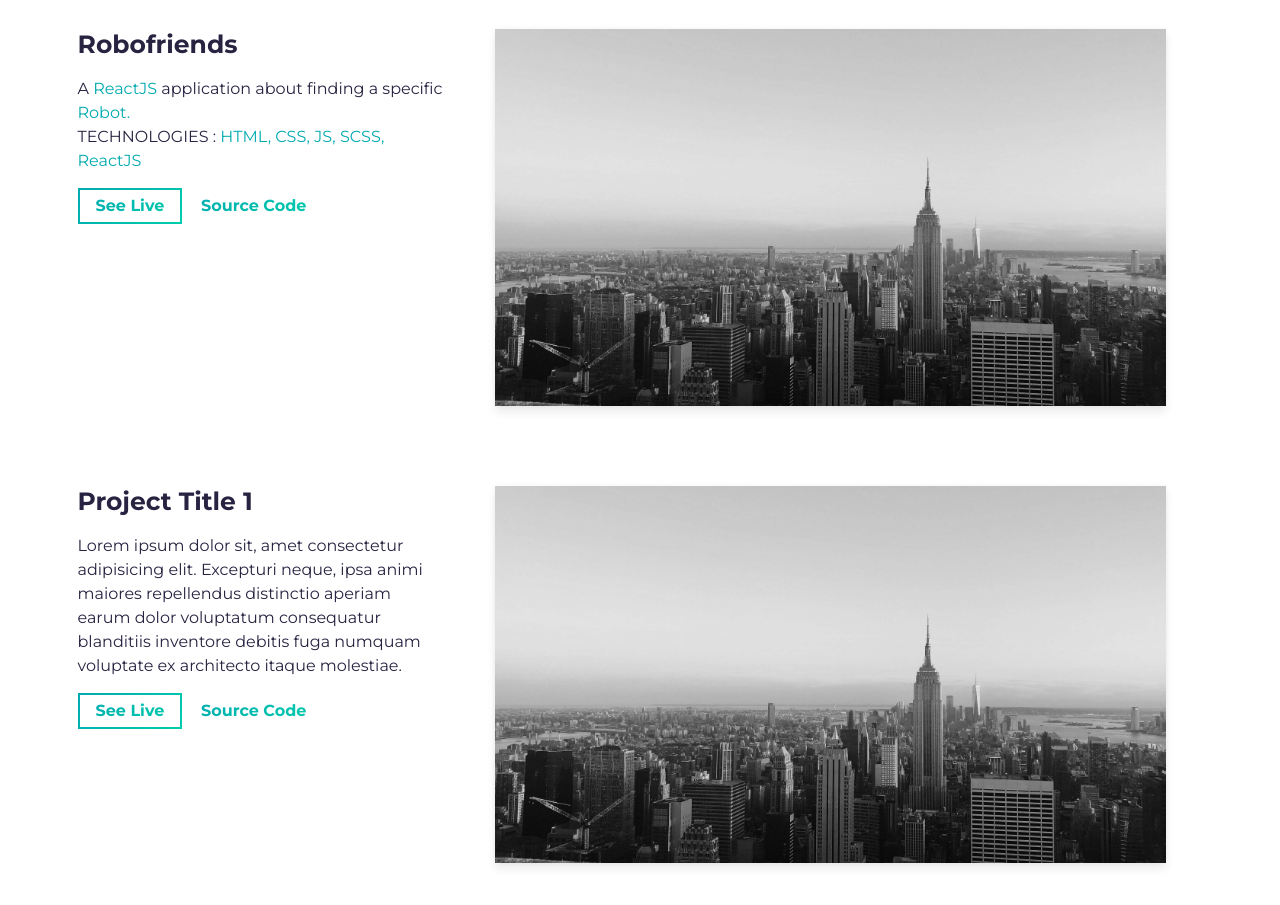
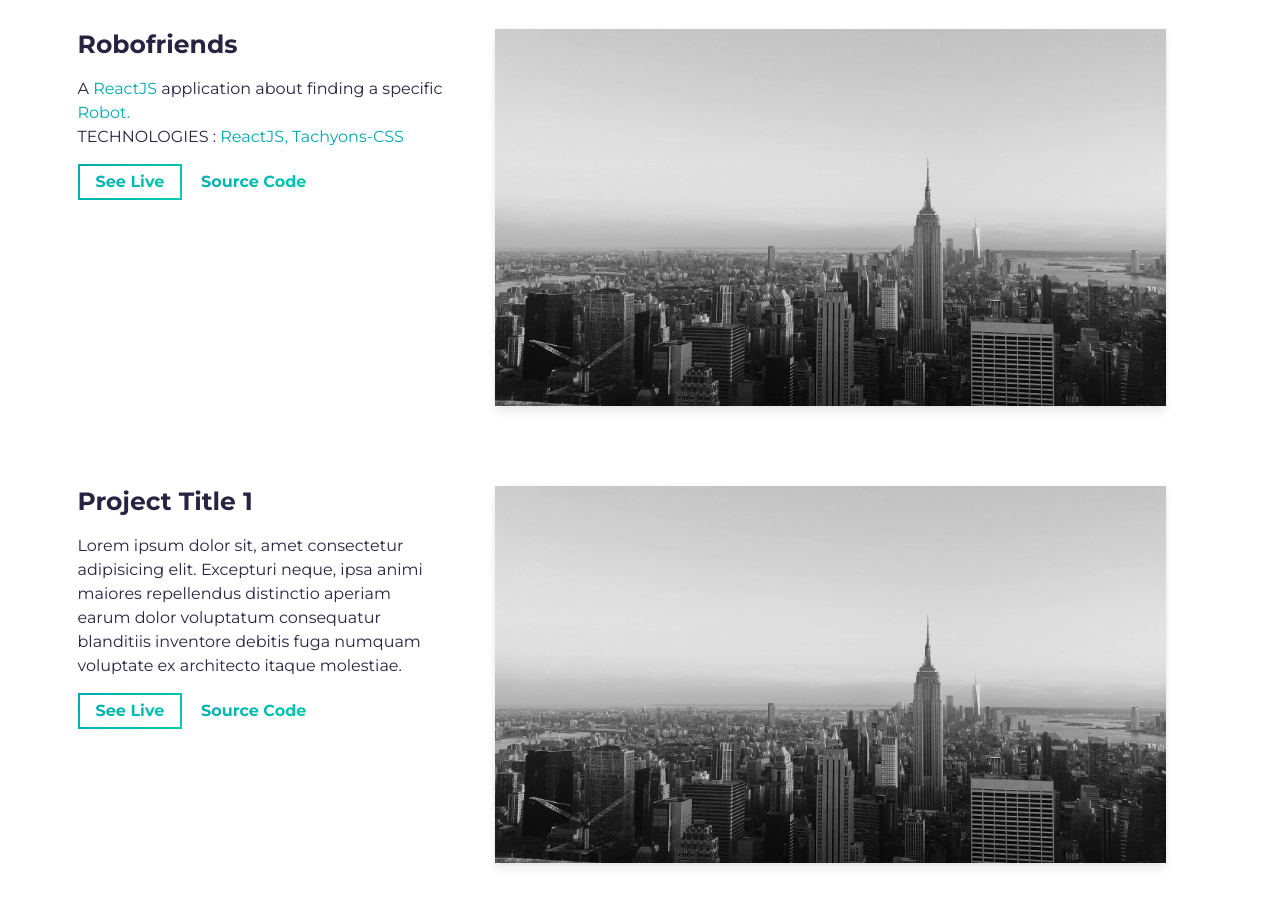
Before and after one commit to jonasfounkeu/sampleformyporfolio, a website built with Parcel: page src/index.html in a window 1280 px wide. Shown: the part 1560-2465 px from the top of the page. Built offline with nearby package versions, Linux system fonts and the light colour scheme.

Commit message:
add tech

```diff
--- a/src/index.html
+++ b/src/index.html
@@ -101,7 +101,7 @@
                 <p class="mb-4">
                   A <span class="green">ReactJS</span> application about finding a specific <span
                     class="green">Robot.</span><br>
-                  TECHNOLOGIES : <span class="green">HTML, CSS, JS, SCSS, ReactJS</span>
+                  TECHNOLOGIES : <span class="green">ReactJS, Tachyons-CSS</span>
                 </p>
               </div>
               <a rel="noreferrer" target="_blank" class="cta-btn cta-btn--hero"
```
